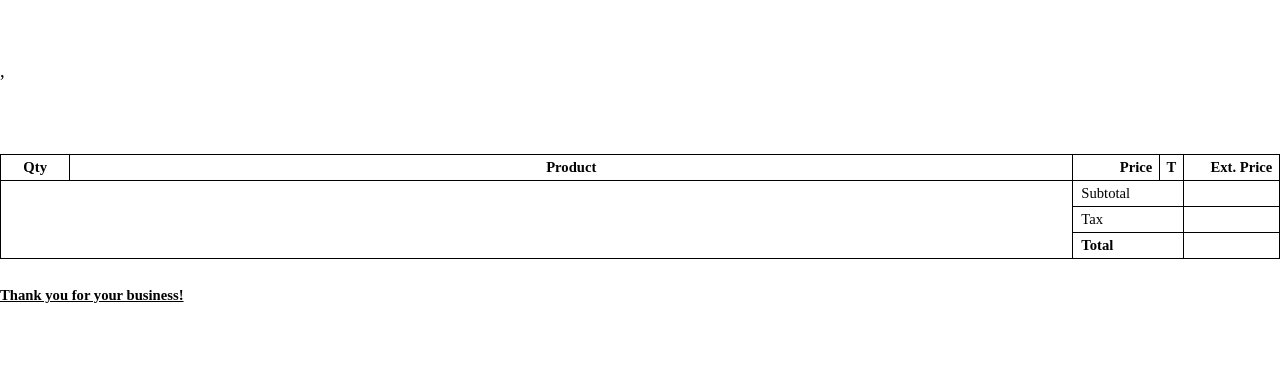
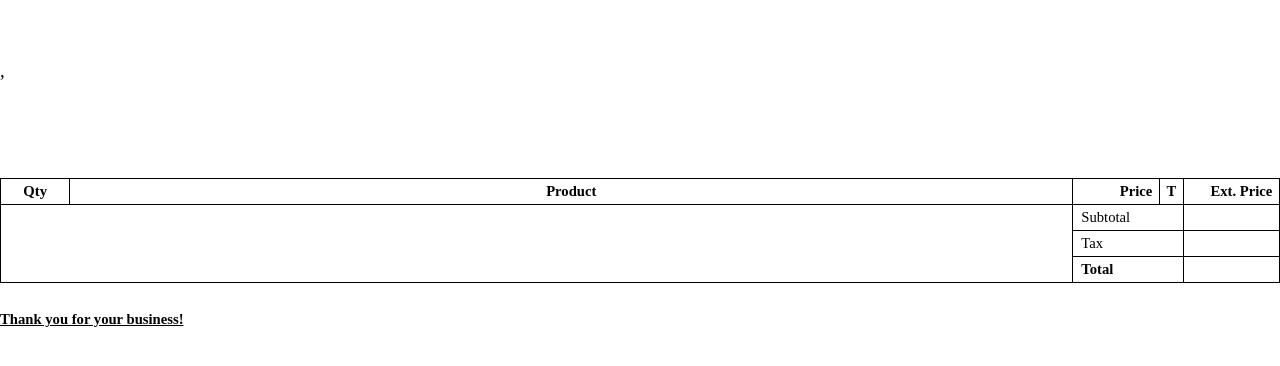
Before and after one commit to benreu/PyGtk-Posting, a Python web app: template templates/invoice_template.html in a window 1280 px wide. Shown: the part 33-399 px from the top of the page. Run offline with Jinja, Linux system fonts and the light colour scheme; the template is opened without the code that fills it, so the values that code supplies are empty.

Commit message:
Shift invoice template layout up and adjust fold mark
Reduce the page top margin from 0.75in to 0.5in so the whole layout
starts higher on the sheet. Move the items table down 0.25in via
padding on the fold wrapper, which leaves the wrapper's top edge fixed
so the fold mark can be offset independently by 0.125in.

Co-Authored-By: Claude Opus 5 <noreply@anthropic.com>

```diff
--- a/templates/invoice_template.html
+++ b/templates/invoice_template.html
@@ -3,7 +3,7 @@
 <head>
 <meta charset="UTF-8">
 <style>
-  @page { size: letter; margin: 0.75in; }
+  @page { size: letter; margin: 0.5in 0.75in 0.75in 0.75in; }
   * { box-sizing: border-box; }
   body {
     font-family: "Liberation Serif", "Times New Roman", serif;
@@ -31,11 +31,11 @@
   table.items thead th.r { text-align: right; }
   table.items tbody td { padding: 2pt 5pt; }
   table.items tbody td.r { text-align: right; }
-  .fold-wrapper { position: relative; }
+  .fold-wrapper { position: relative; padding-top: 0.25in; }
   .fold-mark {
     position: absolute;
     left: -0.5in;
-    top: 0.0in;
+    top: 0.125in;
     width: 0.2in;
     border-top: 0.3pt solid #000;
   }
```
